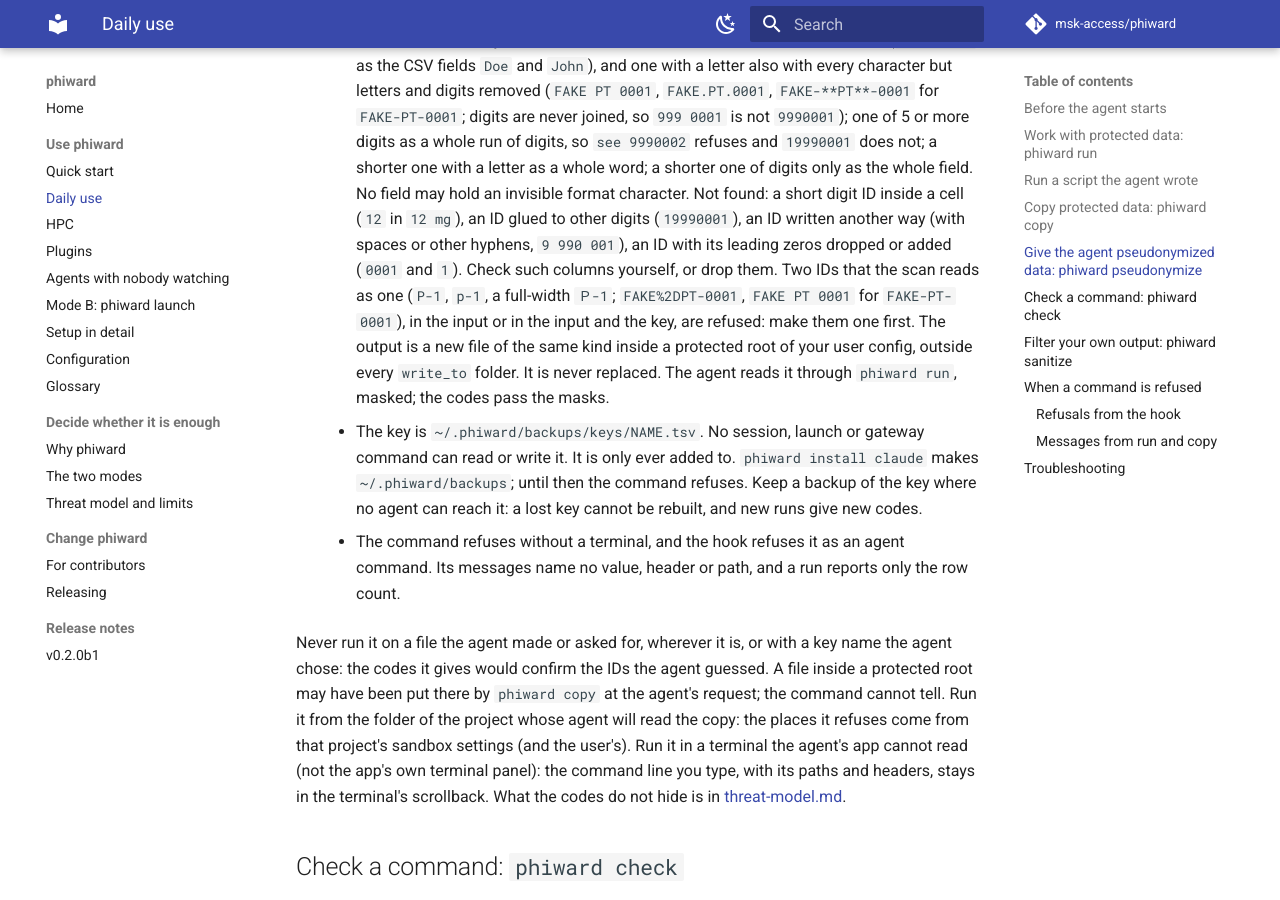
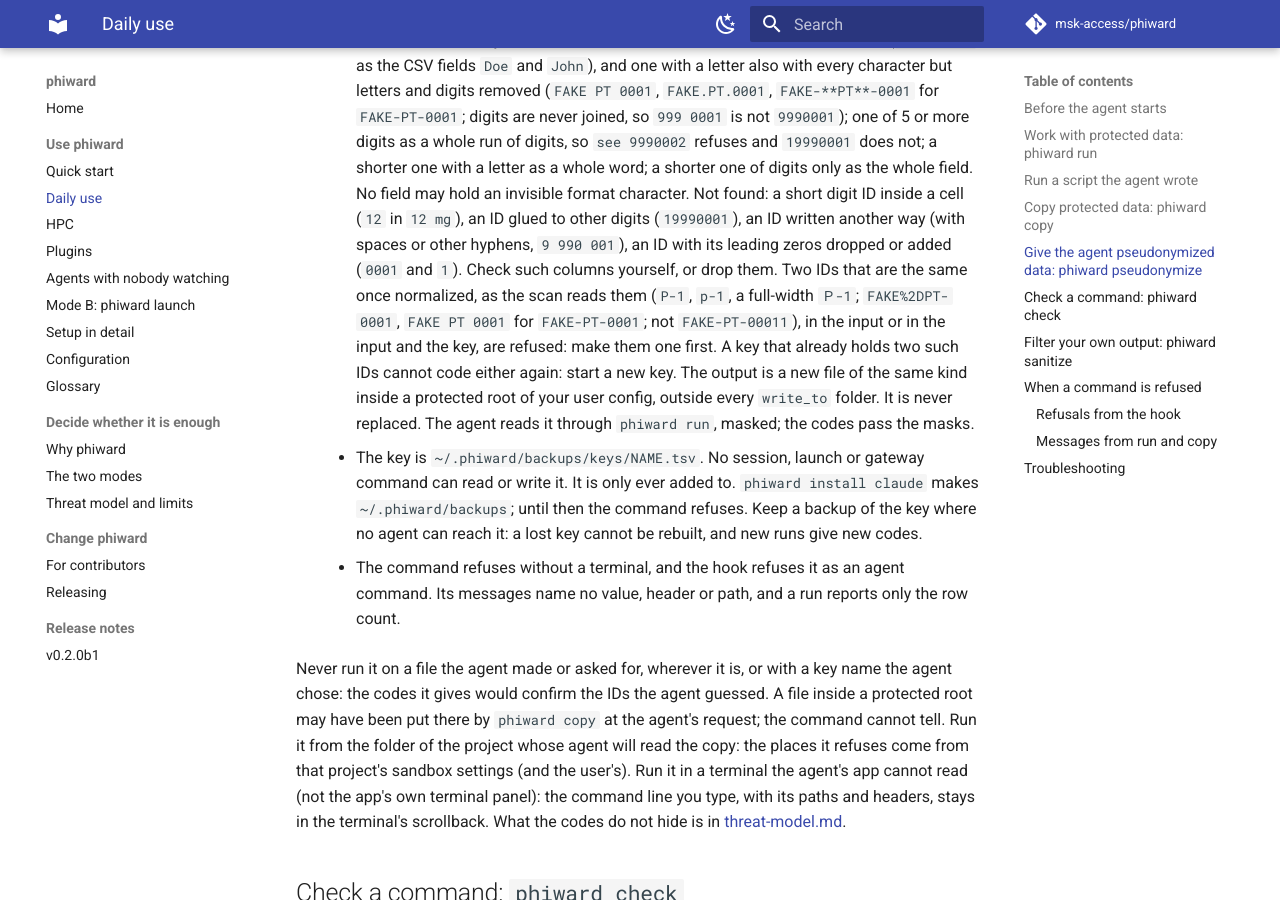
Before and after one commit to msk-access/phiward, an MkDocs documentation site: the page built from docs/daily-use.md, in a window 1280 px wide and 900 px high, scrolled down 7060 px. Built offline with MkDocs 1.6.1 and Material for MkDocs 9.7.7, drawn with Linux system fonts in a browser that asks for light colours; comment, search, counter and statistics services are not loaded; the version menu is left out.

Commit message:
docs: the twin rule is IDs that are the same once normalized
The docs said two IDs the scan reads as one, but the scan also finds an ID inside a longer
one (FAKE-PT-0001 in FAKE-PT-00011), and those are not twins. The wording now says the same
once normalized, gives that example, and says a key that already holds a twin pair cannot
code either ID again (start a new key).

```diff
--- a/docs/daily-use.md
+++ b/docs/daily-use.md
@@ -290,9 +290,10 @@ phiward pseudonymize --new-key labs --columns mrn --drop dob ~/raw/labs.tsv ~/da
   inside a cell (`12` in `12 mg`), an ID glued to other digits (`19990001`), an ID written
   another way (with spaces or other hyphens, `9 990 001`), an ID with its leading zeros
   dropped or added (`0001` and `1`). Check such columns yourself, or drop them. Two IDs
-  that the scan reads as one (`P-1`, `p-1`, a full-width `Ｐ-1`; `FAKE%2DPT-0001`,
-  `FAKE PT 0001` for `FAKE-PT-0001`), in the input or in the input and the key, are refused:
-  make them one first. The output is a new file of the same kind inside a protected root of your user
+  that are the same once normalized, as the scan reads them (`P-1`, `p-1`, a full-width
+  `Ｐ-1`; `FAKE%2DPT-0001`, `FAKE PT 0001` for `FAKE-PT-0001`; not `FAKE-PT-00011`), in the
+  input or in the input and the key, are refused: make them one first. A key that already
+  holds two such IDs cannot code either again: start a new key. The output is a new file of the same kind inside a protected root of your user
   config, outside every `write_to` folder. It is never replaced. The agent reads it through `phiward run`, masked; the codes pass the masks.
 - The key is `~/.phiward/backups/keys/NAME.tsv`. No session, launch or gateway command can read
   or write it. It is only ever added to. `phiward install claude` makes `~/.phiward/backups`;
```
Also changed, not shown: .agents/decisions.md (+5 -3 lines), CHANGELOG.md (+3 -2 lines), 1 other file.
